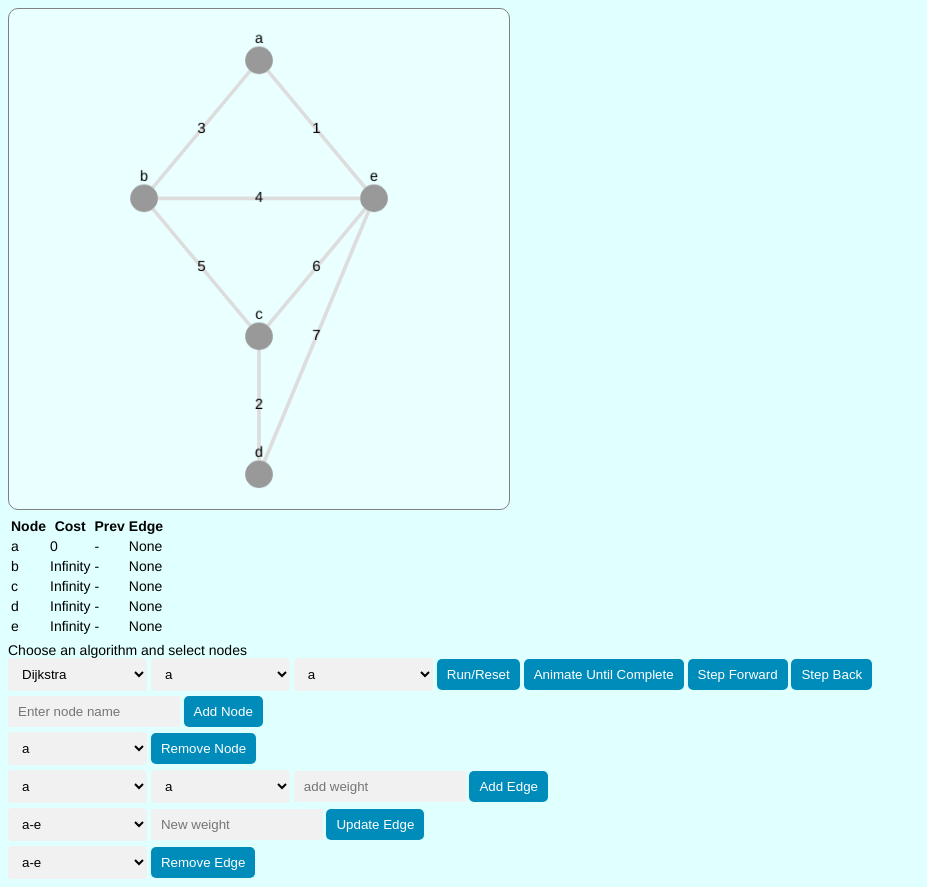
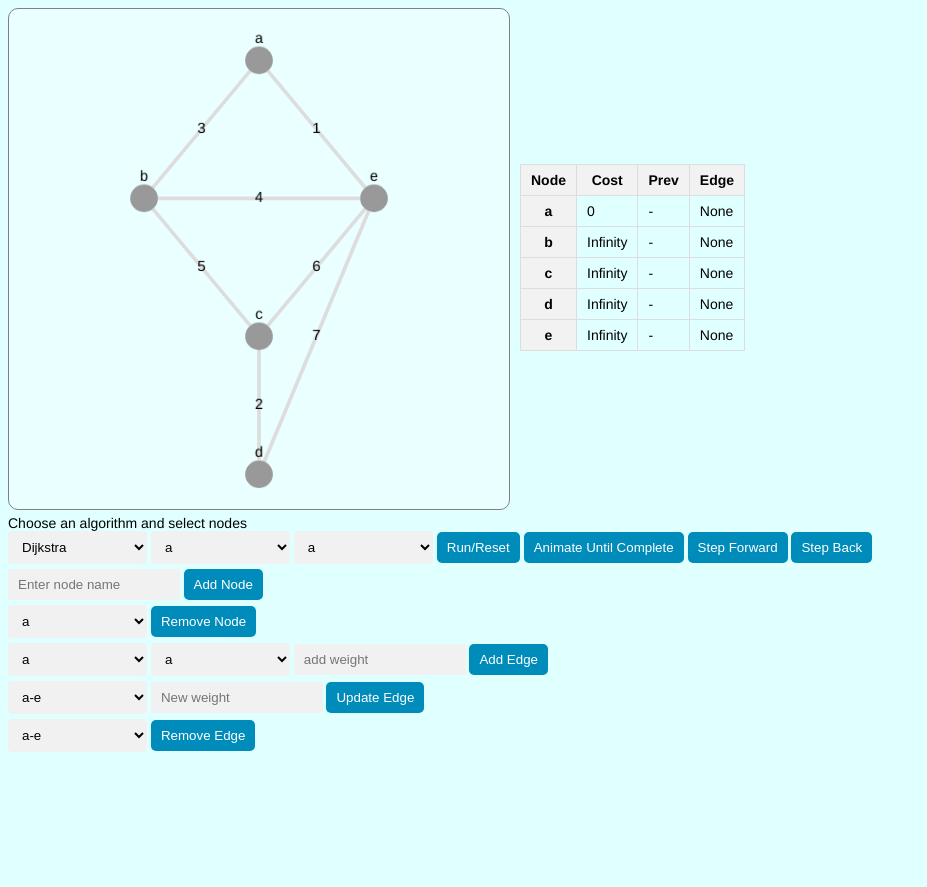
Before and after one commit to G-Amar/Network-Routing-Visualized, a website built with Vite: page index.html in a window 1280 px wide. Both pictures are taken after a click on the button "Run/Reset". Shown: the whole page, without its empty margins (0-927 px from the left). After the commit the page ends 800 px from the top, so only its background shows below. Built offline with nearby package versions, Linux system fonts and the light colour scheme.

Commit message:
added CSS to table, used flexbox to align graph and table on same row

```diff
--- a/index.html
+++ b/index.html
@@ -7,11 +7,14 @@
     <title>Vite App</title>
   </head>
   <body>
-    <div id="cy"></div>
+    <div id="graphContainer">
+      <div id="cy"></div>
 
-    <div>
-      <table id="distanceTable"></table>
+      <div>
+        <table id="distanceTable"></table>
+      </div>
     </div>
+
     <div>
       <label for="algorithm">Choose an algorithm and select nodes</label>
       <br />
--- a/style.css
+++ b/style.css
@@ -27,7 +27,7 @@ body {
 #cy {
   height: 500px;
   width: 500px;
-  display: block;
+  display: inline-block;
   background: rgba(256, 256, 256, 0.3);
   border-radius: 10px;
   border: 1px gray solid;
@@ -51,3 +51,28 @@ input {
   padding: 8px 10px;
   border: none;
 }
+
+#distanceTable {
+  margin: 10px;
+  border-collapse: collapse;
+  display: inline-block;
+}
+
+#distanceTable th,
+#distanceTable td {
+  padding: 7px 10px;
+  text-align: left;
+  border: 1px solid #ddd;
+}
+
+#distanceTable th,
+#distanceTable td:first-child {
+  background-color: #f2f2f2;
+  font-weight: bold;
+  text-align: center;
+}
+
+#graphContainer{
+  display: flex;
+  align-items: center;
+}
```
